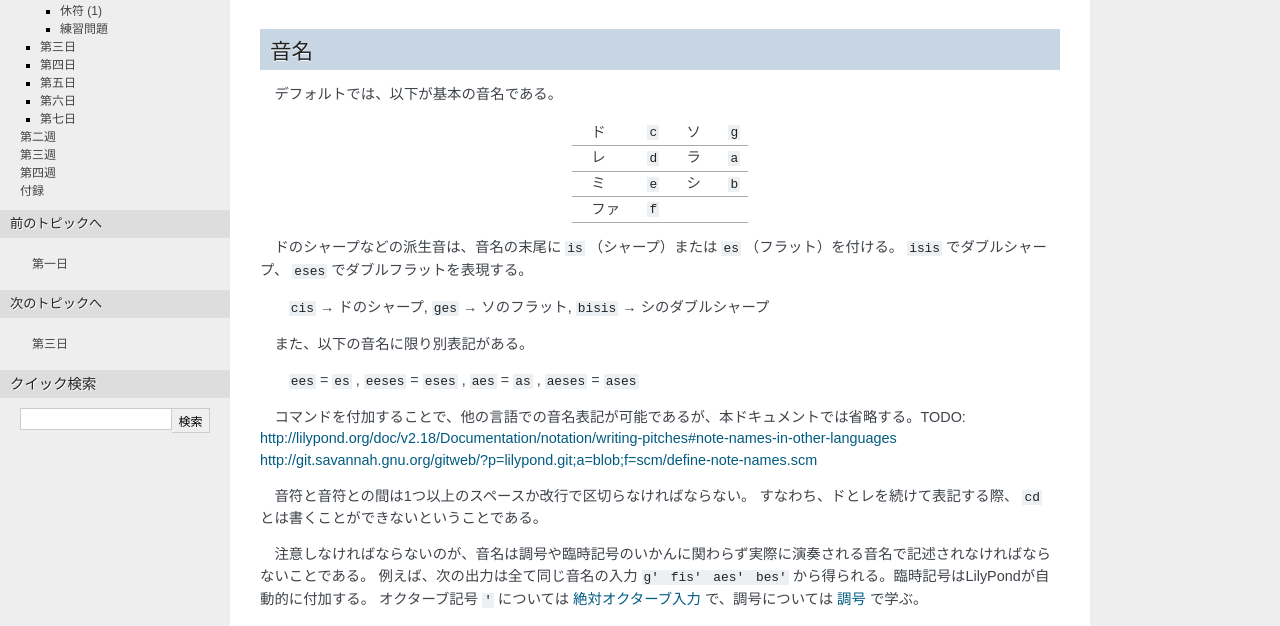
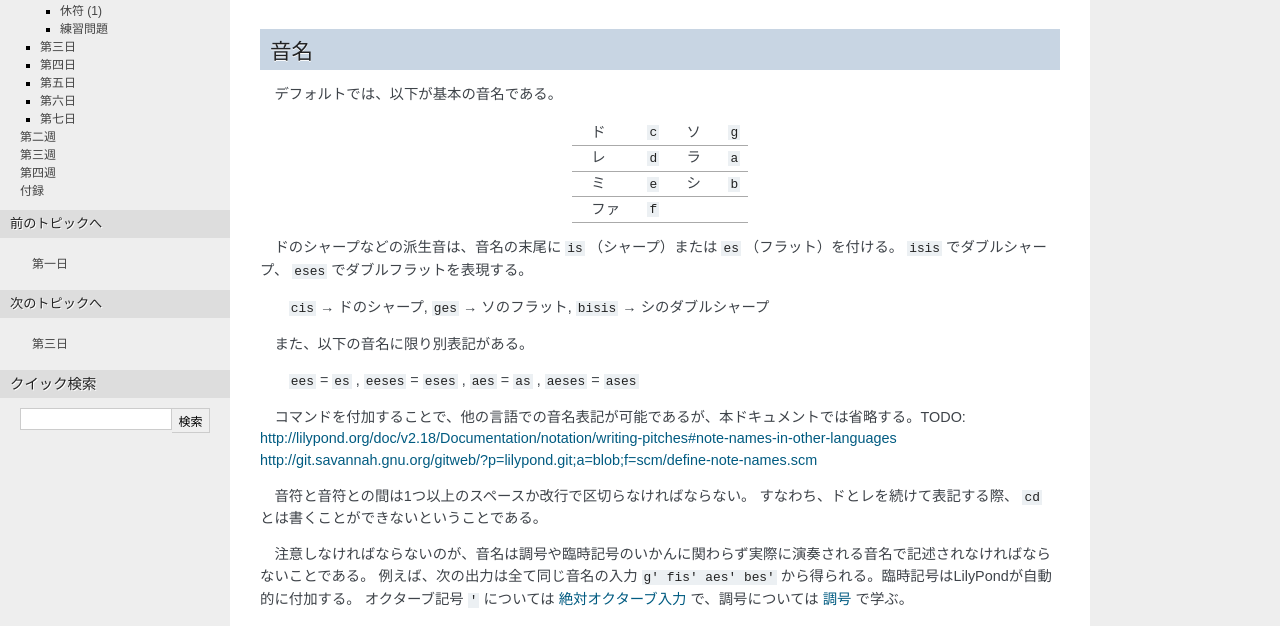
Before and after one commit to suitougreentea/lilypond-four-weeks, a Sphinx documentation site: the page built from source/week_1/day_2.rst, in a window 1280 px wide. Shown: the part 214-840 px from the top of the page. Built offline with Sphinx 7.4.7, drawn with Linux system fonts in a browser that asks for light colours; grey boxes are pictures that could not be loaded.

Commit message:
Update stylesheet

```diff
--- a/source/_static/style.css
+++ b/source/_static/style.css
@@ -29,8 +29,8 @@
   margin-right: 10px;
 }
 
-span.pre {
-  margin: 0px 2px;
+.docutils.literal {
+  padding: 0px 2px;
 }
 
 p {
```
